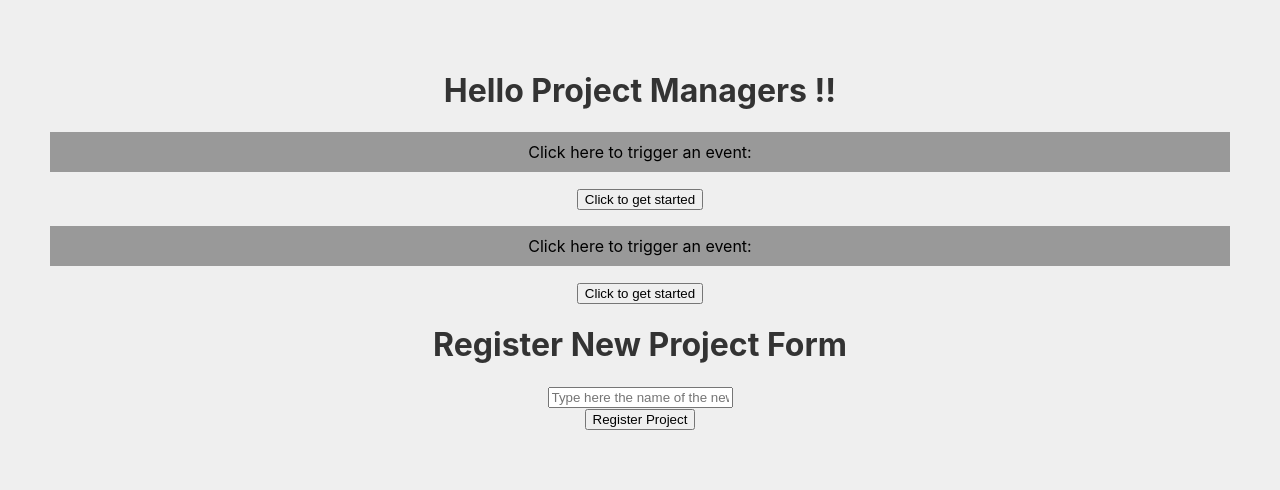
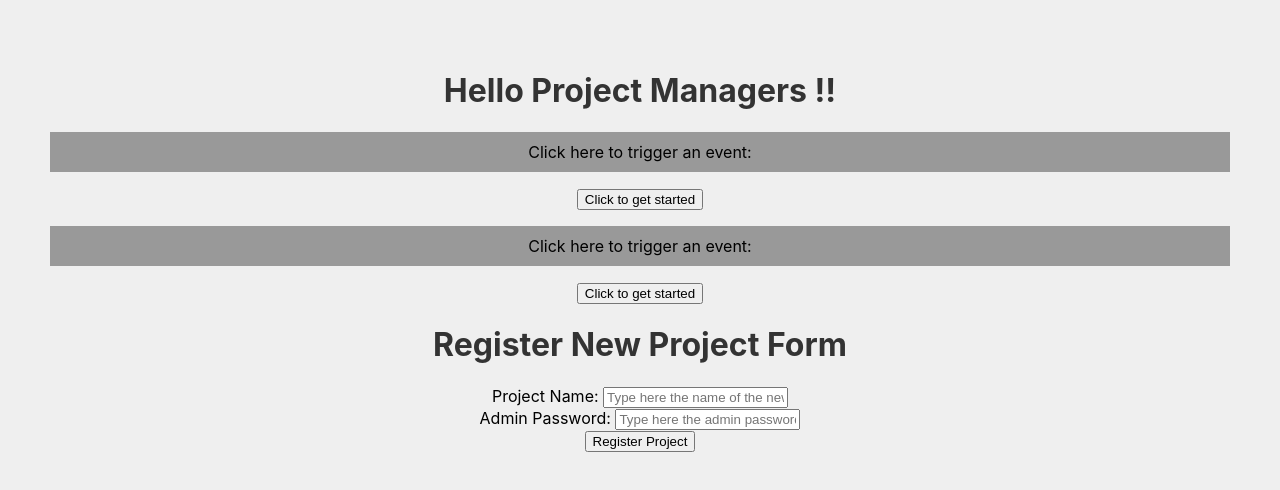
Before and after one commit to IAugustoMZ/reactjs_studies, a React (Create React App) app in the folder project-manager/: page / in a window 1280 px wide. Shown: the top 490 px of the page. Built offline with nearby package versions, Linux system fonts and the light colour scheme.

Commit message:
✨feature: learning how to use the hook useState

```diff
--- a/project-manager/src/components/ProjectForm.js
+++ b/project-manager/src/components/ProjectForm.js
@@ -1,16 +1,28 @@
+import { useState } from 'react';
+
 function ProjectForm(){
 
     function registerProject(event){
         event.preventDefault(); // Prevent the default form submission behavior
+        console.log("Project Name:", projectName);
+        console.log("Password:", password);
         console.log("Registering new project...");
     }
+
+    const [projectName, setProjectName] = useState('');
+    const [password, setPassword] = useState('');
 
     return (
         <div>
             <h1>Register New Project Form</h1>
             <form onSubmit={registerProject}>
                 <div>
-                    <input type="text" placeholder="Type here the name of the new project"/>
+                    <label htmlFor="projectName">Project Name: </label>
+                    <input type="text" id="projectName" name="projectName" placeholder="Type here the name of the new project" onChange={(e) => setProjectName(e.target.value)}/>
+                </div>
+                <div>
+                    <label htmlFor="password">Admin Password: </label>
+                    <input type="password" id="password" name="password" placeholder="Type here the admin password to create a new project" onChange={(e) => setPassword(e.target.value)}/>
                 </div>
                 <div>
                     <input type="submit" value="Register Project"/>
```
